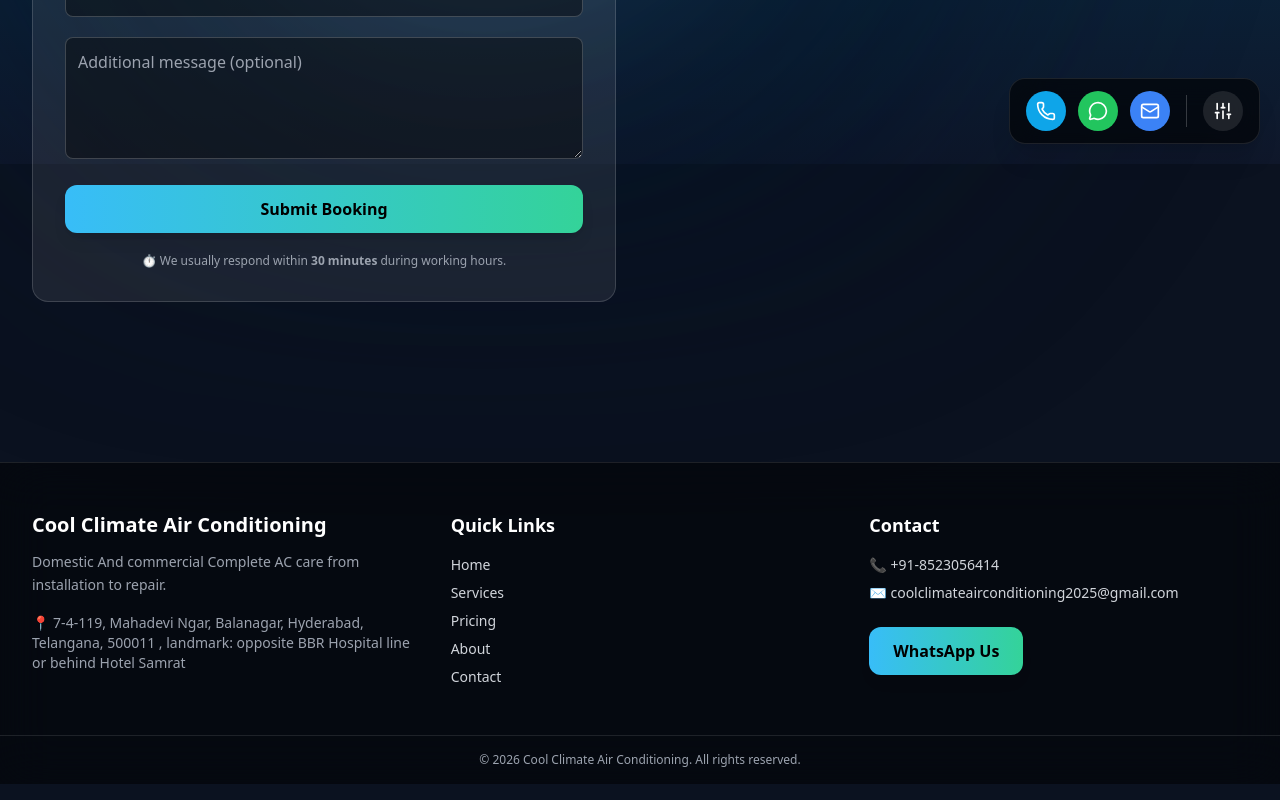
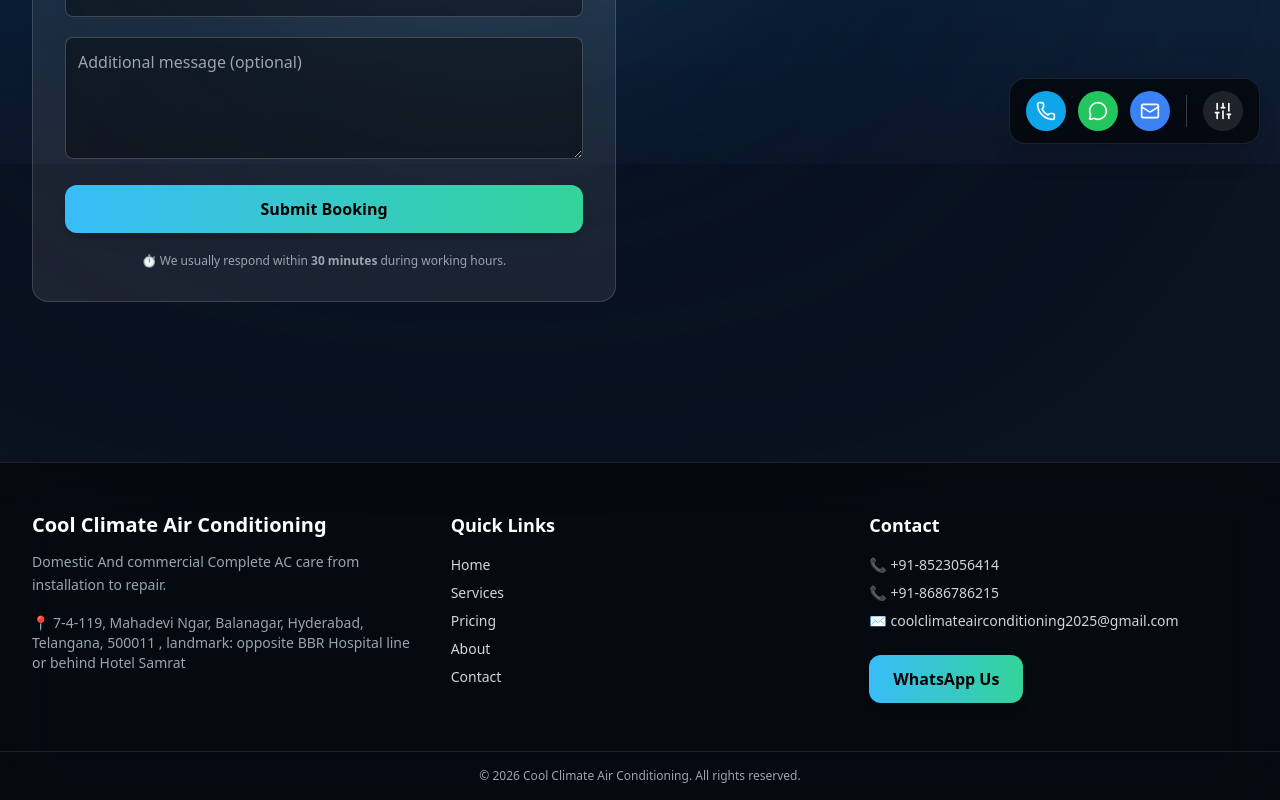
Before and after one commit to jacksyswain/Cool-Climate-Air-Conditioning, a React (Vite) app: page /booking in a window 1280 px wide. Shown: the part 636-1436 px from the top of the page. Built offline with nearby package versions, Linux system fonts and the light colour scheme.

Commit message:
address update

```diff
--- a/src/components/Footer.jsx
+++ b/src/components/Footer.jsx
@@ -42,7 +42,8 @@ export default function Footer() {
             Contact
           </h4>
 
-          <p className="text-sm mb-2">📞 {SITE.phone}</p>
+          <p className="text-sm mb-2">📞 {SITE.phone} </p>
+          <p className="text-sm mb-2">📞 {SITE.backup} </p>
           <p className="text-sm mb-2">✉️ {SITE.email}</p>
 
           <a
--- a/src/data/siteData.js
+++ b/src/data/siteData.js
@@ -8,6 +8,7 @@ export const SITE = {
   companyName: "Cool Climate Air Conditioning",
   tagline: "Domestic And commercial Complete AC care from installation to repair.",
   phone: "+91-8523056414",
+  backup:"+91-8686786215",
   whatsapp: "+91-8523056414",
   email: "coolclimateairconditioning2025@gmail.com",
   address: "7-4-119, Mahadevi Ngar, Balanagar, Hyderabad, Telangana, 500011 , landmark: opposite BBR Hospital line or behind Hotel Samrat",
```
